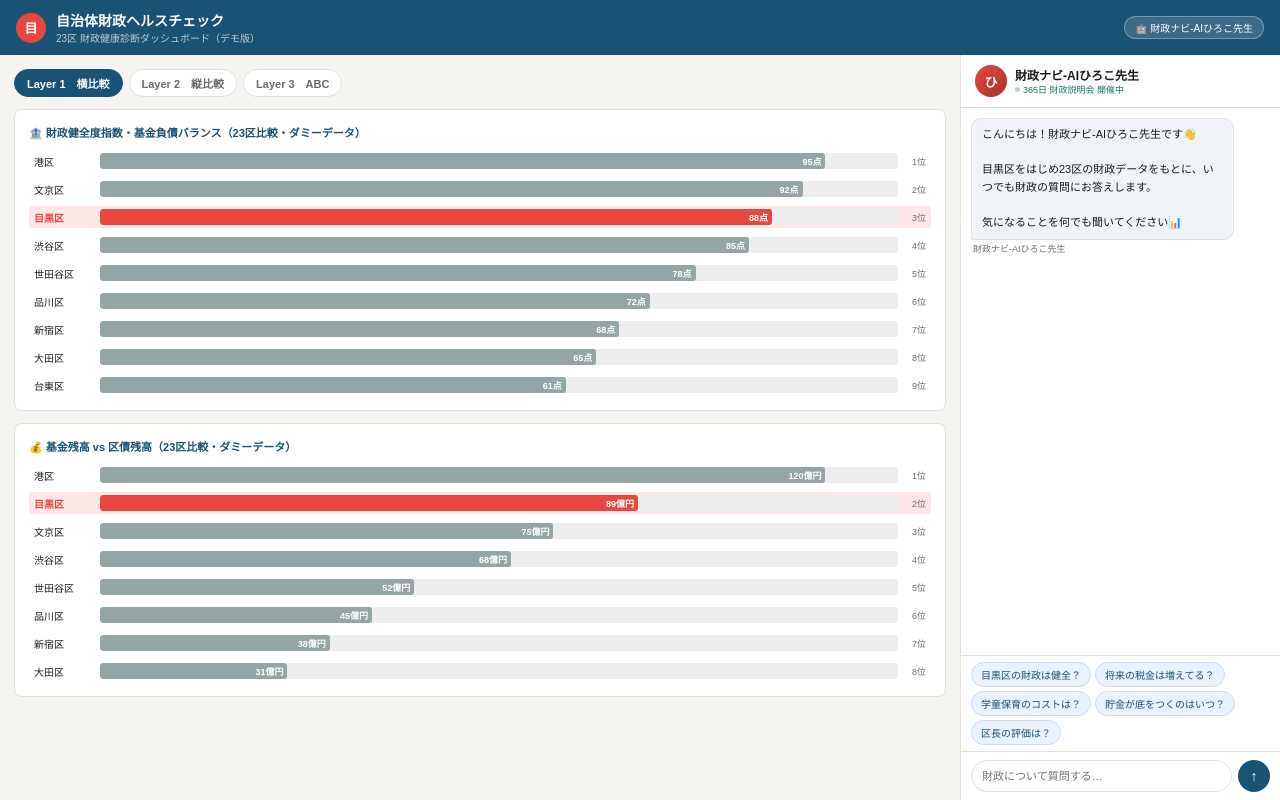
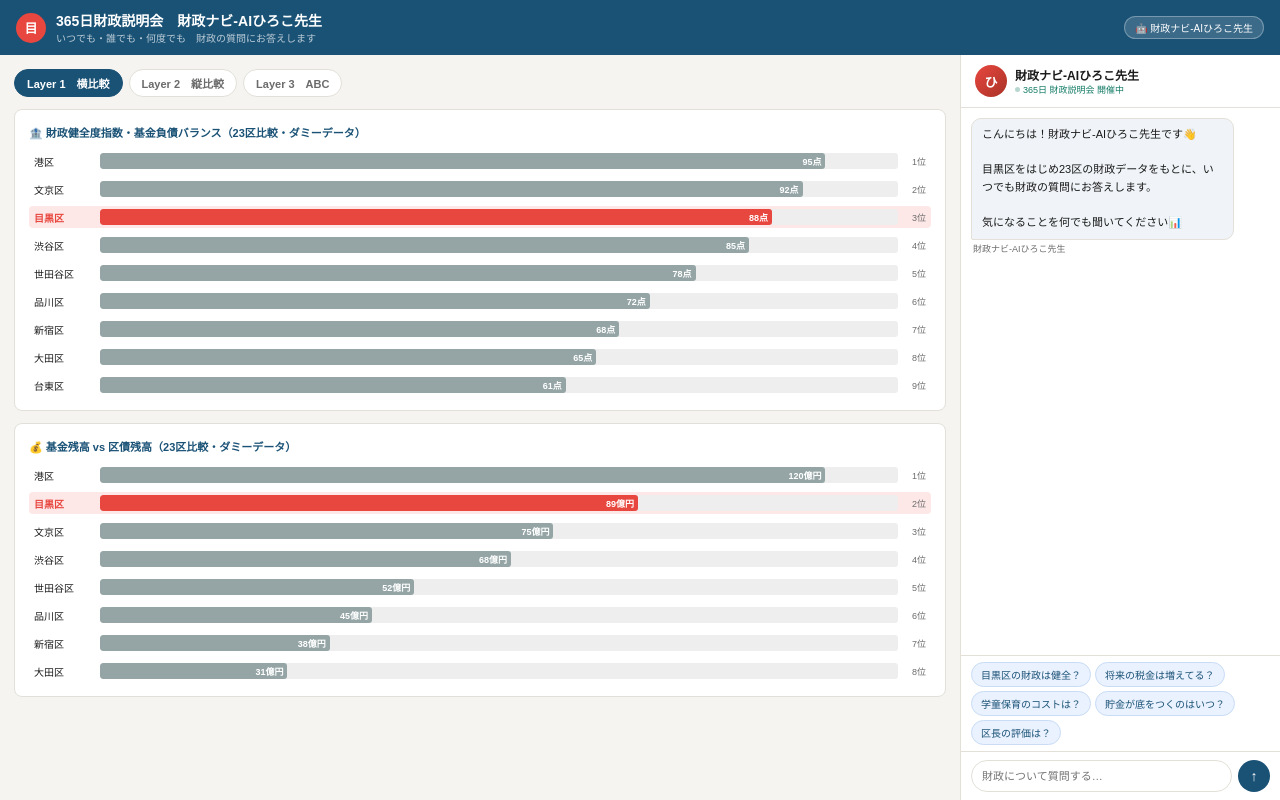
Before and after one commit to xdrive2022/ai_hiroko, a website: page public/index.html in a window 1280 px wide. Drawn offline with Linux system fonts and the light colour scheme.

Commit message:
Add files via upload

```diff
--- a/public/index.html
+++ b/public/index.html
@@ -3,7 +3,7 @@
 <head>
 <meta charset="UTF-8">
 <meta name="viewport" content="width=device-width, initial-scale=1.0">
-<title>財政ナビ-AIひろこ先生｜自治体財政ヘルスチェック</title>
+<title>365日財政説明会　財政ナビ-AIひろこ先生</title>
 <style>
   *, *::before, *::after { box-sizing: border-box; margin: 0; padding: 0; }
   :root {
@@ -75,7 +75,7 @@
 <body>
 <div class="header">
   <div class="header-logo">目</div>
-  <div><div class="header-title">自治体財政ヘルスチェック</div><div class="header-sub">23区 財政健康診断ダッシュボード（デモ版）</div></div>
+  <div><div class="header-title">365日財政説明会　財政ナビ-AIひろこ先生</div><div class="header-sub">いつでも・誰でも・何度でも　財政の質問にお答えします</div></div>
   <div class="header-badge">🤖 財政ナビ-AIひろこ先生</div>
 </div>
 
```
